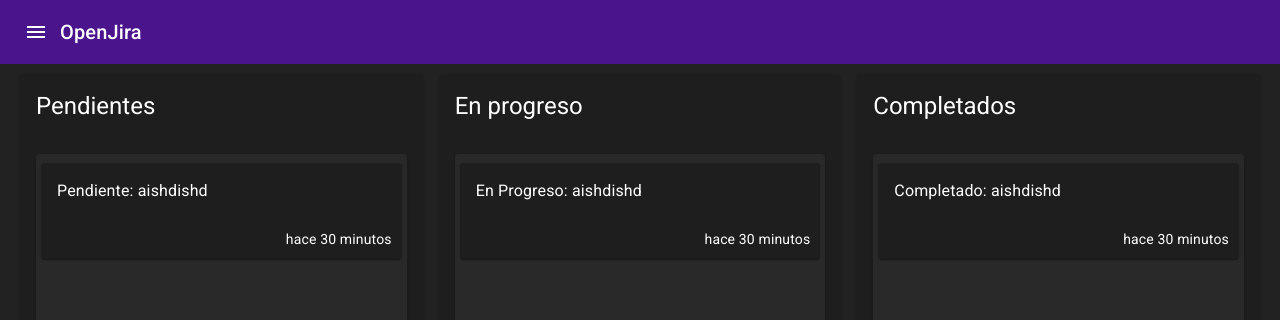
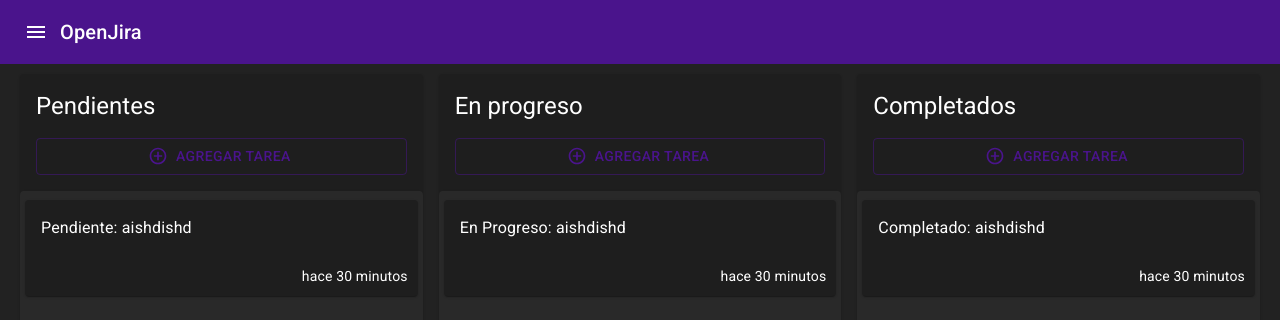
Before and after one commit to AlexanderPerezUrbina/open-jira-next, a Next.js app: page / in a window 1280 px wide. Shown: the top 320 px of the page. Built offline with nearby package versions, Linux system fonts and the light colour scheme.

Commit message:
[add] Se agrega un nuevo formulario para agregar Entries

```diff
--- /dev/null
+++ b/src/components/ui/entries/NewEntry.tsx
@@ -0,0 +1,71 @@
+import { ChangeEvent, useState } from 'react';
+import { Box, Button, TextField } from '@mui/material';
+
+import SaveOutlinedIcon from '@mui/icons-material/SaveOutlined';
+import AddCircleOutlineOutlinedIcon from '@mui/icons-material/AddCircleOutlineOutlined';
+
+const NewEntry = () => {
+    const [isFormActivated, setIsFormActivated] = useState<boolean>(false);
+    const [inputValue, setInputValue] = useState<string>('');
+    const [inputHasError, setInputHasError] = useState<boolean>(false);
+
+    const inputOnChange = (event: ChangeEvent<HTMLInputElement>) => {
+        setInputValue(event.target.value);
+    };
+
+    const onSave = () => {
+        if (!inputValue) {
+            setInputHasError(true);
+            return;
+        }
+    };
+
+    return (
+        <Box sx={{ marginBottom: 2, paddingX: 2 }}>
+            {isFormActivated ? (
+                <>
+                    <TextField
+                        fullWidth
+                        sx={{ marginTop: 2, marginBottom: 1 }}
+                        placeholder="Agregar una nueva entrada..."
+                        autoFocus
+                        multiline
+                        error={inputHasError}
+                        label="Nueva entrada"
+                        helperText="Ingrese un valor"
+                        onChange={inputOnChange}
+                        onFocus={() => setInputHasError(false)}
+                    />
+                    <Box display="flex" justifyContent="space-between">
+                        <Button
+                            variant="text"
+                            onClick={() => setIsFormActivated(false)}
+                        >
+                            Cancelar
+                        </Button>
+
+                        <Button
+                            variant="outlined"
+                            color="secondary"
+                            endIcon={<SaveOutlinedIcon />}
+                            onClick={onSave}
+                        >
+                            Guardar
+                        </Button>
+                    </Box>
+                </>
+            ) : (
+                <Button
+                    startIcon={<AddCircleOutlineOutlinedIcon />}
+                    variant="outlined"
+                    fullWidth
+                    onClick={() => setIsFormActivated(true)}
+                >
+                    Agregar Tarea
+                </Button>
+            )}
+        </Box>
+    );
+};
+
+export default NewEntry;
--- a/src/components/ui/index.ts
+++ b/src/components/ui/index.ts
@@ -9,3 +9,6 @@
 
 export { default as EntryCard } from './entries/EntryCard';
 export * from './entries/EntryCard';
+
+export { default as NewEntry } from './entries/NewEntry';
+export * from './entries/NewEntry';
--- a/src/pages/index.tsx
+++ b/src/pages/index.tsx
@@ -1,7 +1,7 @@
 import type { NextPage } from 'next';
 import { MainLayout } from '@/components/layouts';
-import { Card, CardContent, CardHeader, Grid } from '@mui/material';
-import { EntryList } from '@/components/ui';
+import { Card, CardHeader, Grid } from '@mui/material';
+import { EntryList, NewEntry } from '@/components/ui';
 
 const Home: NextPage = () => {
     return (
@@ -11,9 +11,8 @@
                     <Card sx={{ height: 'calc(100vh - 100px)' }}>
                         <CardHeader title="Pendientes" />
 
-                        <CardContent>
-                            <EntryList status="pending" />
-                        </CardContent>
+                        <NewEntry />
+                        <EntryList status="pending" />
                     </Card>
                 </Grid>
 
@@ -21,9 +20,8 @@
                     <Card sx={{ height: 'calc(100vh - 100px)' }}>
                         <CardHeader title="En progreso" />
 
-                        <CardContent>
-                            <EntryList status="in-progress" />
-                        </CardContent>
+                        <NewEntry />
+                        <EntryList status="in-progress" />
                     </Card>
                 </Grid>
 
@@ -31,9 +29,8 @@
                     <Card sx={{ height: 'calc(100vh - 100px)' }}>
                         <CardHeader title="Completados" />
 
-                        <CardContent>
-                            <EntryList status="finished" />
-                        </CardContent>
+                        <NewEntry />
+                        <EntryList status="finished" />
                     </Card>
                 </Grid>
             </Grid>
```
